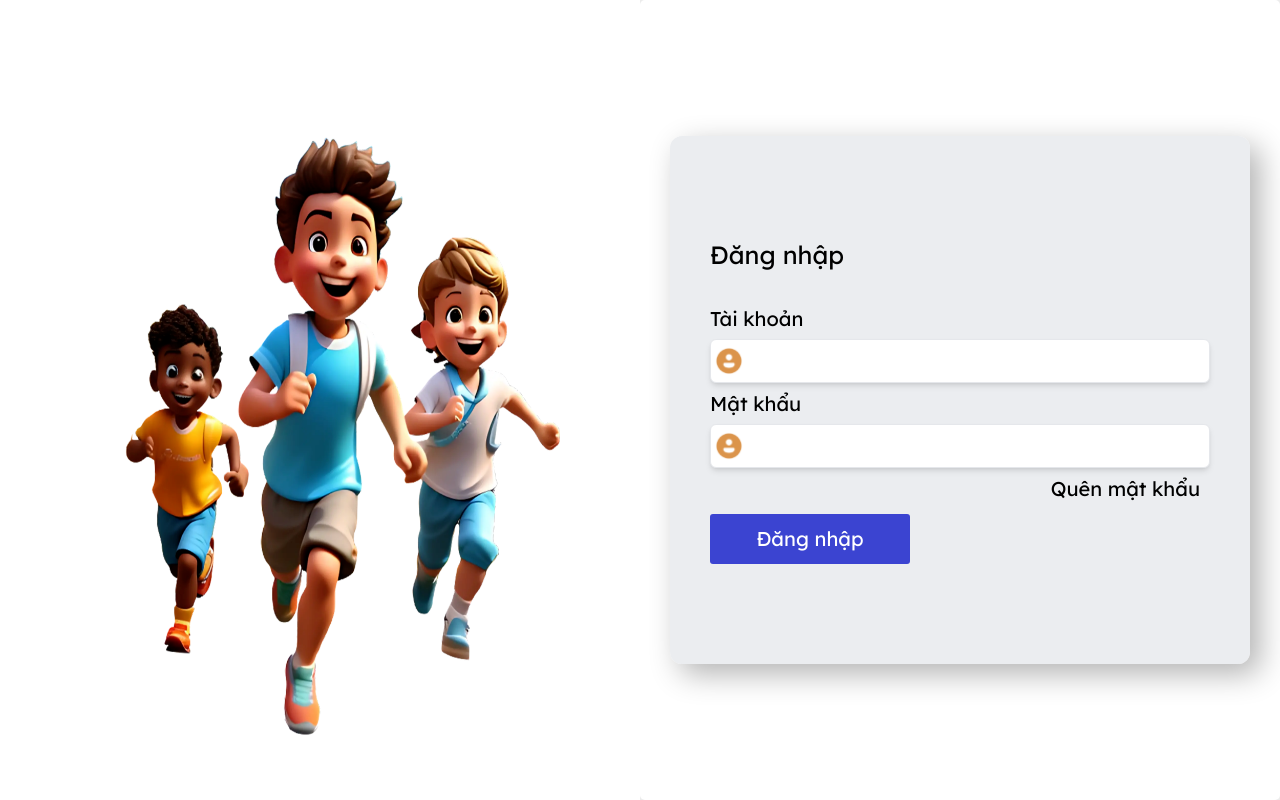
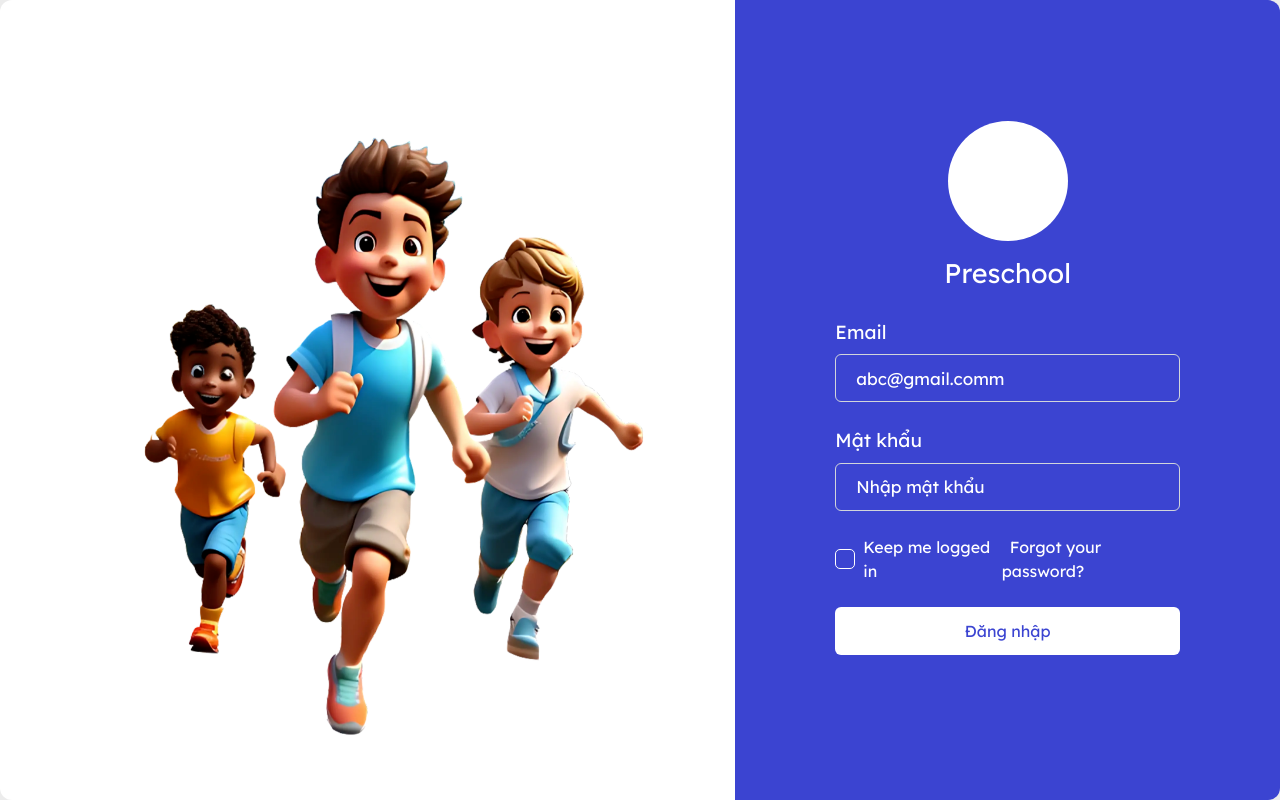
Before and after one commit to nguyenngocthach1403/preschool-system-project, a Vue app in the folder preschool_web_application/: page / in a window 1280 px wide. Built offline with nearby package versions, Linux system fonts and the light colour scheme.

Commit message:
Thach 21:42 18/5 feat: create new login page.

```diff
--- /dev/null
+++ b/preschool_web_application/src/presentations/login_page/view/login_page.vue
@@ -0,0 +1,107 @@
+<template>
+  <div class="w-full h-dvh flex align-center justify-center">
+    <section
+      class="w-dvw bg-white rounded-tl-xl rounded-bl-xl hidden xl:table-cell content-center align-center"
+    >
+      <img src="/src/assets/img/1.png" class="h-full m-auto" alt="Hình ảnh" />
+    </section>
+    <section
+      class="w-[800px] rounded-tr-xl rounded-br-xl bg-[#3B44D1] content-center align-center px-[50px] md:px-[100px]"
+    >
+      <!--Logo-->
+      <div
+        class="w-[120px] h-[120px] bg-white rounded-full m-auto text-center content-center"
+      ></div>
+
+      <!--Name-->
+      <div class="text-center content-center my-3">
+        <span class="text-white text-[27px]">Preschool</span>
+      </div>
+      <div></div>
+      <form action="">
+        <!--Username-->
+        <div class="my-6">
+          <label for="" class="relative">
+            <p class="text-white text-start my-2 text-[19px]">Email</p>
+            <input
+              placeholder="abc@gmail.comm"
+              type="text"
+              class="w-full h-[48px] text-white rounded-md border-[0.1rem] focus:ring-1 ring-white focus:border-white border-gray-300 bg-[#3B44D1] outline-none px-5 text-[17px] placeholder:text-[#FFFFFF]"
+              id="username-input"
+            />
+            <!-- <img :src="account_icon" class="absolute top-2/3 left-2" /> -->
+          </label>
+        </div>
+
+        <!--Password-->
+        <div class="my-6">
+          <label for="">
+            <p class="text-white text-start my-2 text-[19px]">Mật khẩu</p>
+            <input
+              type="password"
+              class="w-full h-[48px] text-white rounded-md border-[0.1rem] focus:ring-1 ring-white focus:border-white border-gray-300 bg-[#3B44D1] outline-none px-5 text-[17px] placeholder:text-[#FFFFFF]"
+              id="username-input"
+              placeholder="Nhập mật khẩu"
+            />
+          </label>
+        </div>
+        <!--Rememer pass & forgot pass-->
+        <div class="flex my-6 justify-between">
+          <div class="flex">
+            <label
+              for=""
+              class="relative flex items-center rounded-full cursor-pointer"
+              ><input
+                type="checkbox"
+                class="before:content[''] hover:ring-white peer relative h-5 w-5 cursor-pointer appearance-none rounded-[5px] border border-white transition-all before:absolute before:top-2/4 before:left-2/4 before:block before:h-12 before:w-12 before:-translate-y-2/4 before:-translate-x-2/4 before:rounded-full before:bg-blue-gray-500 before:opacity-0 before:transition-opacity checked:bg-white checked:border-none hover:before:opacity-10"
+                id="check"
+              />
+              <span
+                class="absolute text-black transition-opacity opacity-0 pointer-events-none top-2/4 left-2/4 -translate-y-2/4 -translate-x-2/4 peer-checked:opacity-100"
+              >
+                <svg
+                  xmlns="http://www.w3.org/2000/svg"
+                  class="h-3.5 w-3.5"
+                  viewBox="0 0 20 20"
+                  fill="currentColor"
+                  stroke="currentColor"
+                  stroke-width="1"
+                >
+                  <path
+                    fill-rule="evenodd"
+                    d="M16.707 5.293a1 1 0 010 1.414l-8 8a1 1 0 01-1.414 0l-4-4a1 1 0 011.414-1.414L8 12.586l7.293-7.293a1 1 0 011.414 0z"
+                    clip-rule="evenodd"
+                  ></path>
+                </svg>
+              </span>
+            </label>
+            <span class="px-2 text-white">Keep me logged in</span>
+          </div>
+          <div>
+            <label for="">
+              <span class="px-2 text-white hover:underline"
+                ><a href="">Forgot your password?</a></span
+              ></label
+            >
+          </div>
+        </div>
+
+        <!--Login button -->
+        <div
+          class="w-full bg-white my-6 h-[48px] content-center text-[#3B44D1] rounded-md active:scale-[98%] hover:bg-gray-200"
+        >
+          <button type="button" class="w-full h-full">
+            <router-link to="/home-page">Đăng nhập</router-link>
+          </button>
+        </div>
+      </form>
+    </section>
+  </div>
+</template>
+
+<script setup>
+import account_icon from "../../../assets/icons/account.svg";
+</script>
+
+<style  scoped>
+</style>
--- a/preschool_web_application/src/router/router.ts
+++ b/preschool_web_application/src/router/router.ts
@@ -7,7 +7,7 @@ import ClassView from "@/presentations/class_page/views/class_page.vue";
 import StudentCreationView from "@/presentations/student_creation_page/views/student_creation_page.vue";
 import ParentCreationView from "@/presentations/parent_page/views/parent_create_page.vue";
 import HomePage from "@/presentations/home_page/views/home_page.vue";
-import LoginView from "@/presentations/login_page/login_view.vue";
+import LoginView from "@/presentations/login_page/view/login_page.vue";
 import RegistrationForm from "@/presentations/registration/view/registration-form.vue";
 import ParentEditView from "@/presentations/parent_page/views/parent_edit_page.vue";
 import RegistrationView from "../presentations/registration_page/view/registration_view.vue";
```
Also changed, not shown: preschool_web_application/src/presentations/login_page/view/login_view.vue (renamed from preschool_web_application/src/presentations/login_page/login_view.vue).
